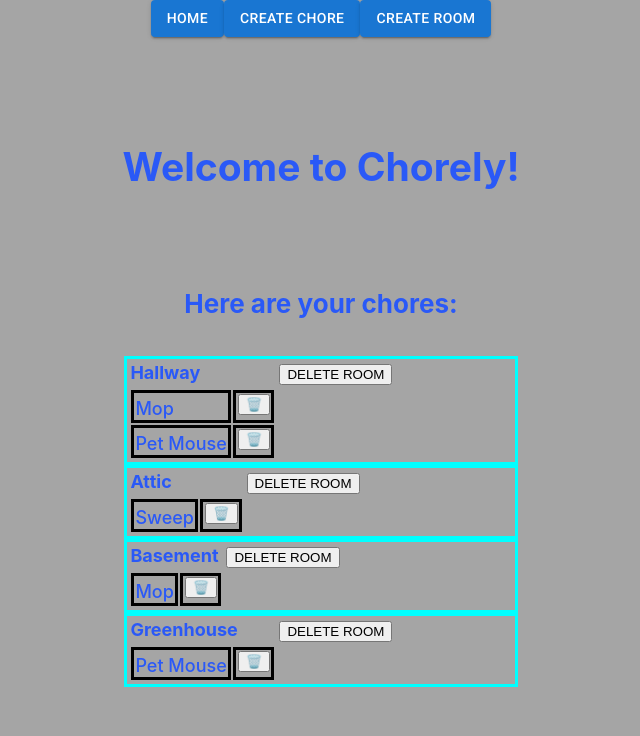
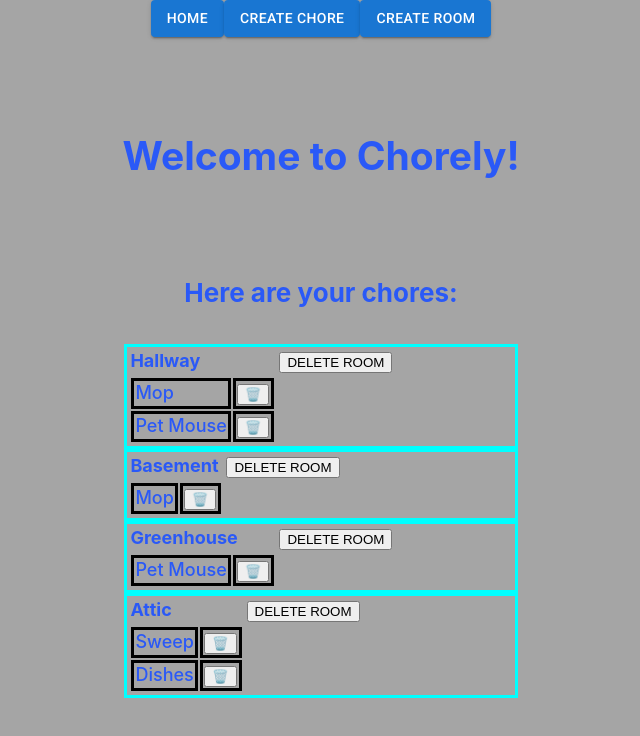
Before and after one commit to GarlicGrapes/Chorely, a React (Create React App) app: page / in a window 1280 px wide. Shown: the top 736 px of the page, without its empty margins (319-959 px from the left). Built offline with nearby package versions, Linux system fonts and the light colour scheme; data requests are answered from the project's data file.

Commit message:
name update test

```diff
--- a/db.json
+++ b/db.json
@@ -3,10 +3,6 @@
     {
       "roomName": "Hallway",
       "id": 2
-    },
-    {
-      "roomName": "Attic",
-      "id": 5
     },
     {
       "roomName": "Basement",
@@ -15,23 +11,13 @@
     {
       "roomName": "Greenhouse",
       "id": 7
+    },
+    {
+      "roomName": "Attic",
+      "id": 8
     }
   ],
   "chores": [
-    {
-      "choreName": "Mop",
-      "isCompleted": false,
-      "choreRoom": "",
-      "undefined": "Kitchen",
-      "id": 1
-    },
-    {
-      "choreName": "Pet Mouse",
-      "isCompleted": false,
-      "choreRoom": "",
-      "undefined": "Hallway",
-      "id": 2
-    },
     {
       "choreName": "Mop",
       "isCompleted": false,
@@ -61,6 +47,12 @@
       "isCompleted": false,
       "choreRoom": "Greenhouse",
       "id": 7
+    },
+    {
+      "choreName": "Dishes",
+      "isCompleted": false,
+      "choreRoom": "Attic",
+      "id": 8
     }
   ]
 }
--- a/src/App.css
+++ b/src/App.css
@@ -89,8 +89,7 @@ table {
 
 
 .choreButton{
-  margin-left: 1px !important;
-  float: right !important;
+  margin-right: 1px !important;
 }
 
 @keyframes App-logo-spin {
```
